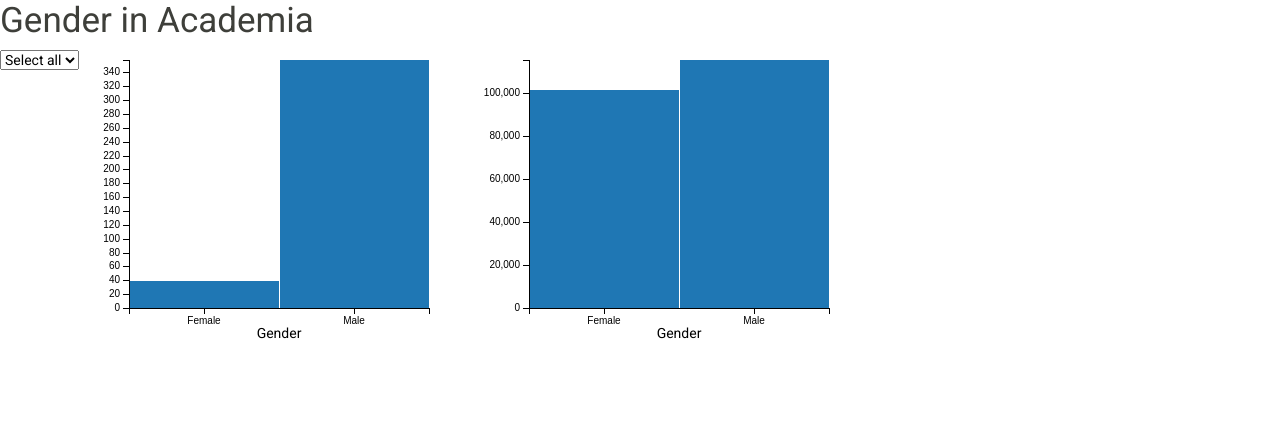
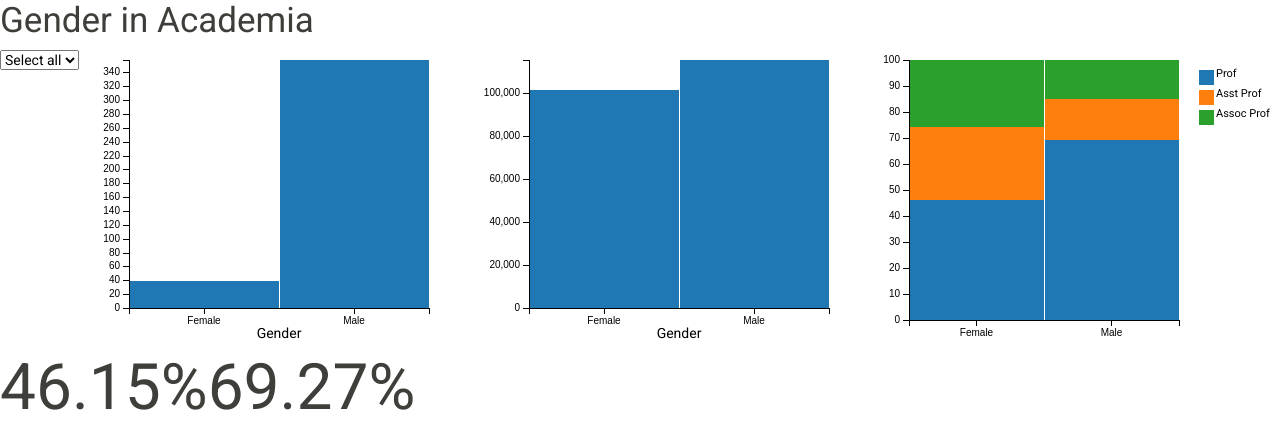
Before and after one commit to teppm/dashboard-mini-project, a plain HTML site: page index.html in a window 1280 px wide. Drawn offline with Linux system fonts and the light colour scheme.

Commit message:
styled percentage counter

```diff
--- a/index.html
+++ b/index.html
@@ -8,6 +8,7 @@
     <title>Gender in Academia</title>
     <link rel="stylesheet" href="static\css\bootstrap.min.css" type="text/css">
     <link rel="stylesheet" href="static\css\dc.min.css" type="text/css">
+    <link rel="stylesheet" href="static\css\style.css" type="text/css">
     <script type="text/javascript" src="static\javascript\d3.min.js"></script>
     <script type="text/javascript" src="static\javascript\crossfilter.min.js"></script>
     <script type="text/javascript" src="static\javascript\dc.min.js"></script>
@@ -22,6 +23,8 @@
     <div id="gender-balance"></div>
     <div id="average-salary"></div>
     <div id="rank-distribution"></div>
+    <div class="number-box" id="percentage-of-women-professors"></div>
+    <div class="number-box" id="percentage-of-men-professors"></div>
 </body>
 
 </html>
--- /dev/null
+++ b/static/css/style.css
@@ -0,0 +1,5 @@
+.number-box {
+    font-size: 64px;
+    text-align: center;
+    line-height: normal;
+}
--- a/static/javascript/graphs.js
+++ b/static/javascript/graphs.js
@@ -10,9 +10,12 @@ function makeGraphs(error, salaryData) {
     });
 
     show_discipline_selector(ndx);
+    show_percentage_that_are_professors(ndx, "Female", "#percentage-of-women-professors");
+    show_percentage_that_are_professors(ndx, "Male", "#percentage-of-men-professors");
     show_gender_balance(ndx);
     show_average_salaries(ndx);
     show_rank_distribution(ndx);
+
 
     dc.renderAll();
 };
@@ -27,6 +30,43 @@ function show_discipline_selector(ndx) {
         .dimension(dim)
         .group(group);
 
+};
+
+function show_percentage_that_are_professors(ndx, gender, element) {
+    var percentageThatAreProf = ndx.groupAll().reduce(
+        function(p, v) {
+            if (v.sex == gender) {
+                p.count++;
+                if (v.rank == "Prof") {
+                    p.are_prof++;
+                }
+            }
+            return p;
+        },
+        function(p, v) {
+            if (v.sex == gender) {
+                p.count--;
+                if (v.rank == "Prof") {
+                    p.are_prof--;
+                }
+            }
+            return p;
+        },
+        function() {
+            return { count: 0, are_prof: 0 };
+        }
+
+    );
+    dc.numberDisplay(element)
+        .formatNumber(d3.format(".2%"))
+        .valueAccessor(function(d) {
+            if (d.count == 0) {
+                return 0;
+            } else {
+                return (d.are_prof / d.count);
+            }
+        })
+        .group(percentageThatAreProf);
 };
 
 function show_gender_balance(ndx) {
@@ -128,4 +168,22 @@ function show_rank_distribution(ndx) {
     var asstProfByGender = rankByGender(dim, "AsstProf");
     var assocProfByGender = rankByGender(dim, "AssocProf");
 
+    dc.barChart("#rank-distribution")
+        .width(400)
+        .height(300)
+        .dimension(dim)
+        .group(profByGender, "Prof")
+        .stack(asstProfByGender, "Asst Prof")
+        .stack(assocProfByGender, "Assoc Prof")
+        .valueAccessor(function(d) {
+            if (d.value.total > 0) {
+                return (d.value.match / d.value.total) * 100;
+            } else {
+                return 0;
+            }
+        })
+        .x(d3.scale.ordinal())
+        .xUnits(dc.units.ordinal)
+        .legend(dc.legend().x(320).y(20).itemHeight(15).gap(5))
+        .margins({ top: 10, right: 100, bottom: 30, left: 30 })
 };
```
